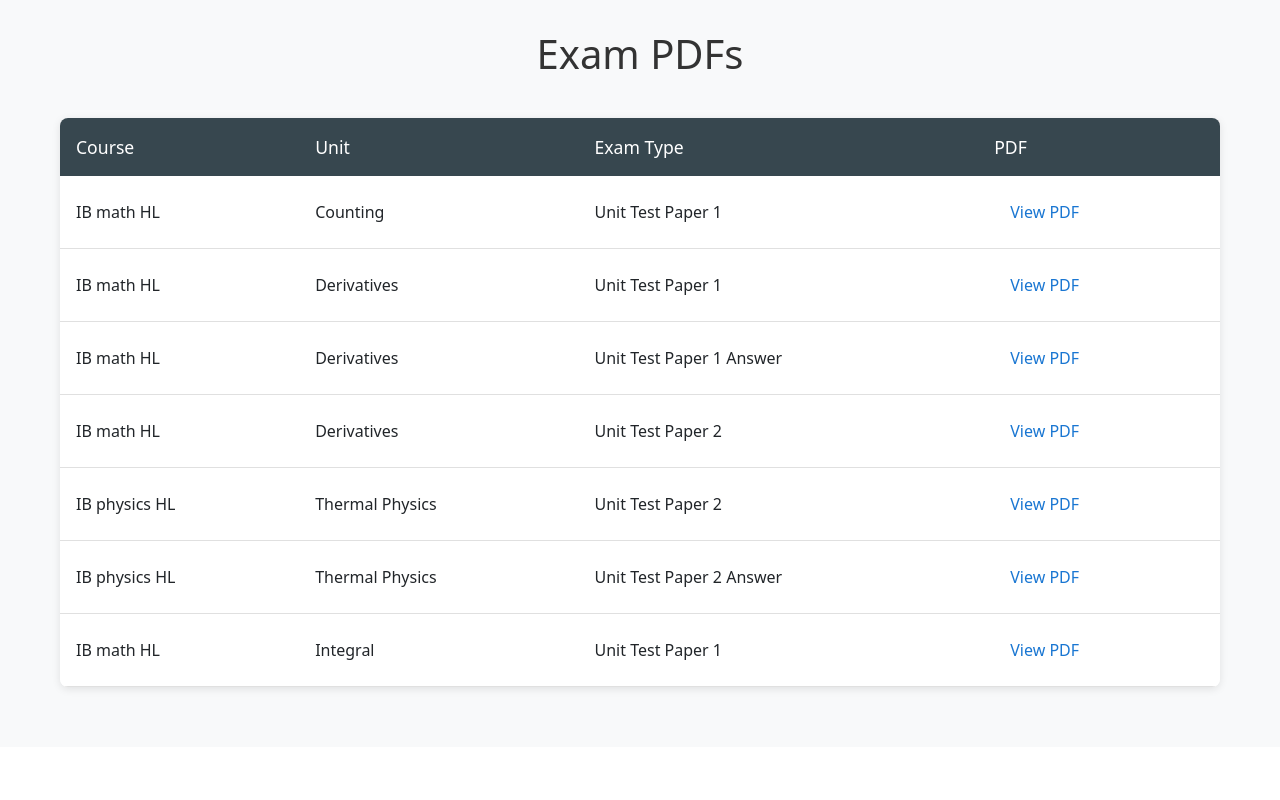
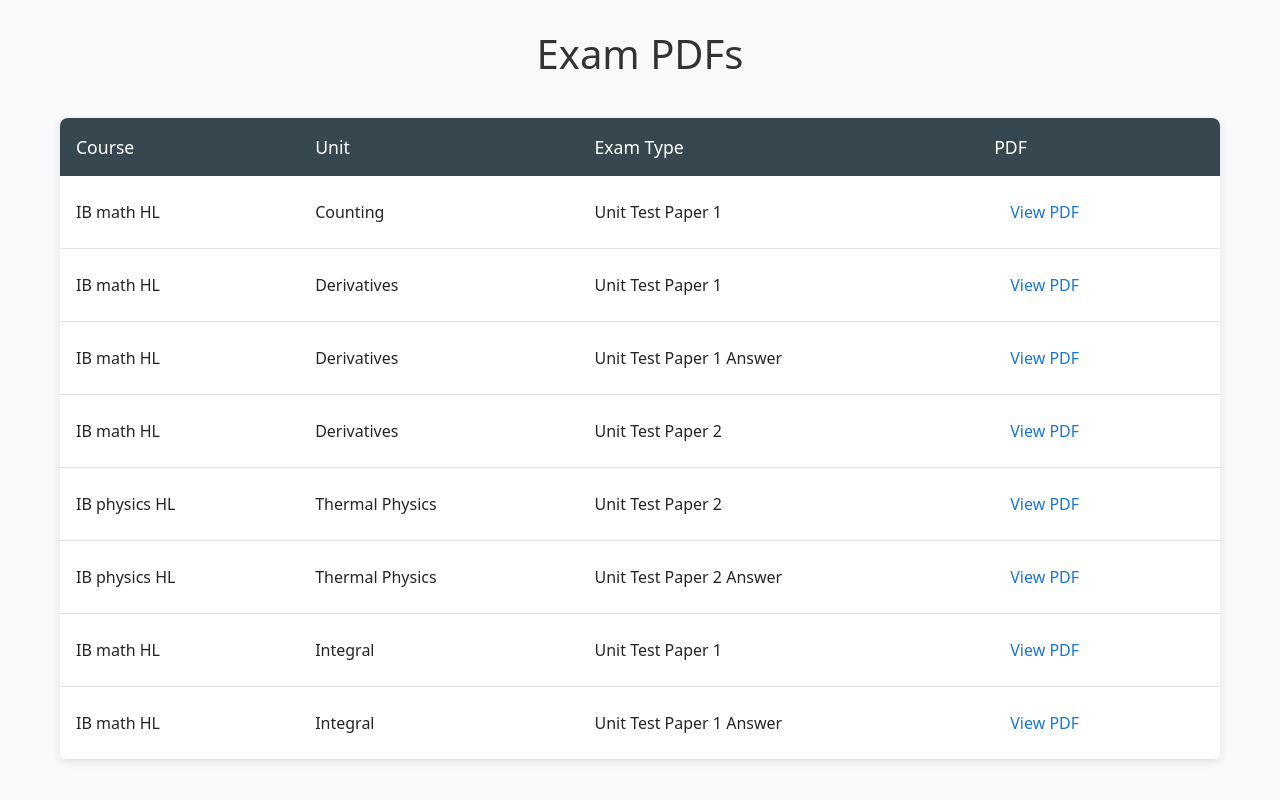
Before and after one commit to ZijiHu321/SmartQuestionBank, a Next.js app: page /mockexam in a window 1280 px wide. Shown: the part 434-1234 px from the top of the page. Before the commit the page ends 1181 px from the top, so only its background shows below. Built offline with nearby package versions, Linux system fonts and the light colour scheme.

Commit message:
integral P1 ans

```diff
--- a/app/component/MockExam/MockExam.tsx
+++ b/app/component/MockExam/MockExam.tsx
@@ -21,6 +21,7 @@ const MockExam = () => {
   { course: 'IB physics HL', unit: 'Thermal Physics', examType: 'Unit Test Paper 2', filename: 'Thermal Physics P2.pdf' },
   { course: 'IB physics HL', unit: 'Thermal Physics', examType: 'Unit Test Paper 2 Answer', filename: 'Thermal Physics P2 (ANS).pdf' },
   { course: 'IB math HL', unit: 'Integral', examType: 'Unit Test Paper 1', filename: 'Integral P1.pdf' },
+  { course: 'IB math HL', unit: 'Integral', examType: 'Unit Test Paper 1 Answer', filename: 'Integral P1 (ANS).pdf' },
 ];
 
 const [search, setSearch] = useState<string>('')
```
Also changed, not shown: 2 other files (tests, documents, lock files or other folders).
